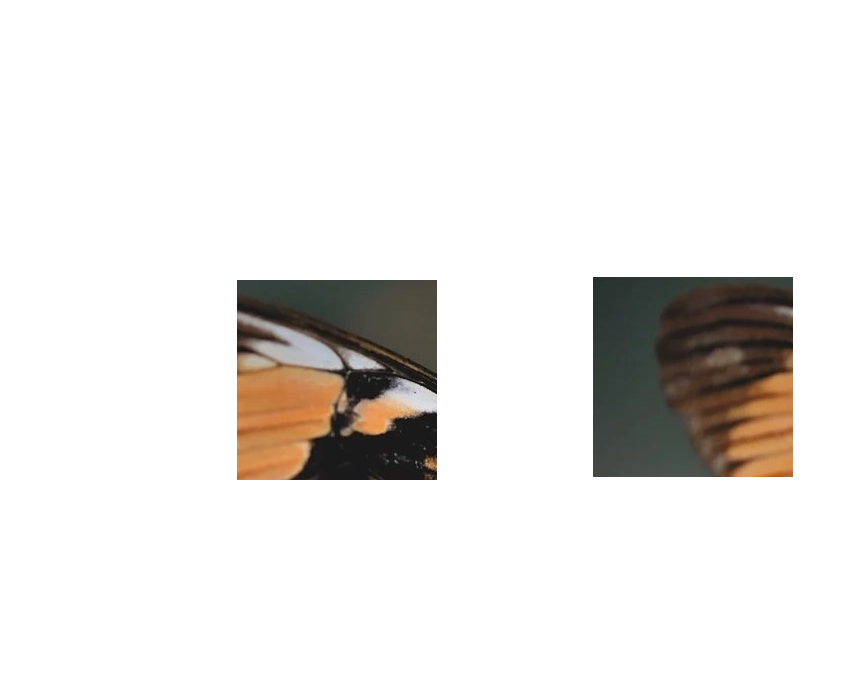
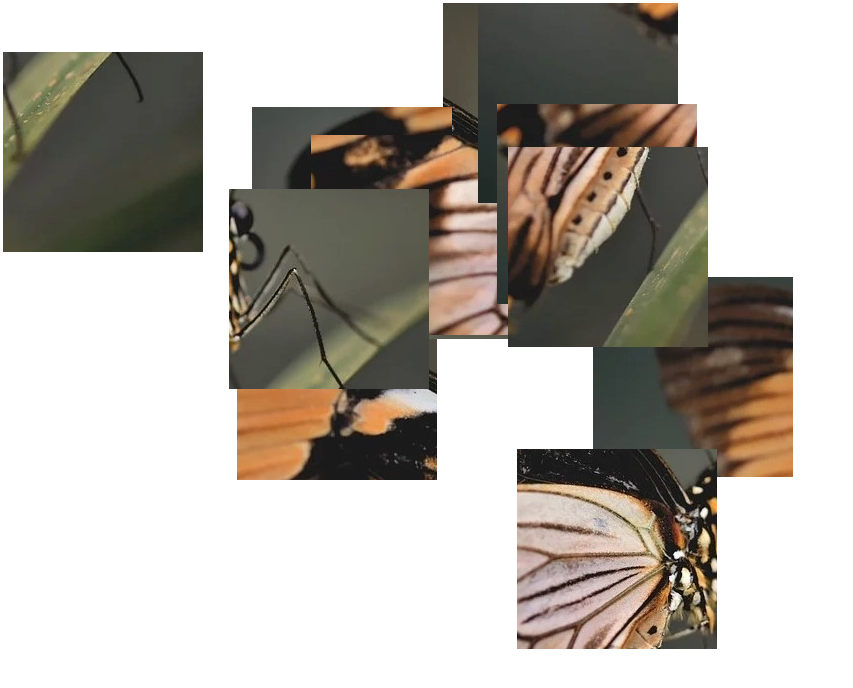
Before and after one commit to mailinnmoneel/M1GruppeOpgPuslespill, a plain HTML site: page index.html in a window 1280 px wide. Shown: the whole page, without its empty margins (0-853 px from the left). Drawn offline with Linux system fonts and the light colour scheme.

Commit message:
la til flere brikker

```diff
--- a/index.html
+++ b/index.html
@@ -19,6 +19,19 @@
         <div id="brikkeboks" onclick="dropPiece()" class="brikkeboks">
             <img id="1-1" class="brikke" onclick="pickUpPiece(this.id)" src="/img/1-1.png" alt="Brikke 1-1" width="200px" height="200px">
             <img id="1-2" class="brikke" onclick="pickUpPiece(this.id)" src="/img/1-2.png" alt="Brikke 1-2" width="200px" height="200px">
+            <img id="1-3" class="brikke" onclick="pickUpPiece(this.id)" src="/img/1-3.png" alt="Brikke 1-3" width="200px" height="200px">
+            <img id="1-4" class="brikke" onclick="pickUpPiece(this.id)" src="/img/1-4.png" alt="Brikke 1-4" width="200px" height="200px">
+
+            <img id="2-1" class="brikke" onclick="pickUpPiece(this.id)" src="/img/2-1.png" alt="Brikke 2-1" width="200px" height="200px">
+            <img id="2-2" class="brikke" onclick="pickUpPiece(this.id)" src="/img/2-2.png" alt="Brikke 2-2" width="200px" height="200px">
+            <img id="2-3" class="brikke" onclick="pickUpPiece(this.id)" src="/img/2-3.png" alt="Brikke 2-3" width="200px" height="200px">
+            <img id="2-4" class="brikke" onclick="pickUpPiece(this.id)" src="/img/2-4.png" alt="Brikke 2-4" width="200px" height="200px">
+
+            <img id="3-1" class="brikke" onclick="pickUpPiece(this.id)" src="/img/3-1.png" alt="Brikke 3-1" width="200px" height="200px">
+            <img id="3-2" class="brikke" onclick="pickUpPiece(this.id)" src="/img/3-2.png" alt="Brikke 3-2" width="200px" height="200px">
+            <img id="3-3" class="brikke" onclick="pickUpPiece(this.id)" src="/img/3-3.png" alt="Brikke 3-3" width="200px" height="200px">
+            <img id="3-4" class="brikke" onclick="pickUpPiece(this.id)" src="/img/3-4.png" alt="Brikke 3-4" width="200px" height="200px">
+
         </div>
         <div class="brett"></div>
 
--- a/script.js
+++ b/script.js
@@ -8,9 +8,21 @@ var puzzleBox;
 var puzzleBoxWidth;
 
 var puzzlePieces = [];
+
 var _1_1;
 var _1_2;
+var _1_3;
+var _1_4;
 
+var _2_1;
+var _2_2;
+var _2_3;
+var _2_4;
+
+var _3_1;
+var _3_2;
+var _3_3;
+var _3_4;
 
 // Setter opp variabler og henter referanse til elementer
 function init()
@@ -22,15 +34,36 @@ function init()
     puzzleBox.style.width = getPixels(boxWidth);
     puzzleBox.style.height = getPixels(boxHeight);
 
-    // Referanse til alle elementene. Kan gjøres bedre men tar det kjapt for å kunne teste
-    _1_1 = document.getElementById("1-1");
-    _1_2 = document.getElementById("1-2");
+    // Lager en ny versjon av "PuzzlePiece" til hver brikke og gir en ID, posisjon og velger om de skal ha en tilfeldig plassering på brettet
+    _1_1 = new PuzzlePiece("1-1", 100, 50, true);
+    _1_2 = new PuzzlePiece("1-2", 320, 50, true);
+    _1_3 = new PuzzlePiece("1-3", 320, 50, true);
+    _1_4 = new PuzzlePiece("1-4", 320, 50, true);
 
-    _1_1 = new PuzzlePiece("1-1", 100,50, true);
-    _1_2 = new PuzzlePiece("1-2", 320, 50, true);
+    _2_1 = new PuzzlePiece("2-1", 100, 50, true);
+    _2_2 = new PuzzlePiece("2-2", 320, 50, true);
+    _2_3 = new PuzzlePiece("2-3", 320, 50, true);
+    _2_4 = new PuzzlePiece("2-4", 320, 50, true);
+
+    _3_1 = new PuzzlePiece("3-1", 100, 50, true);
+    _3_2 = new PuzzlePiece("3-2", 320, 50, true);
+    _3_3 = new PuzzlePiece("3-3", 320, 50, true);
+    _3_4 = new PuzzlePiece("3-4", 320, 50, true);
 
     puzzlePieces.push(_1_1);
     puzzlePieces.push(_1_2);
+    puzzlePieces.push(_1_3);
+    puzzlePieces.push(_1_4);
+
+    puzzlePieces.push(_2_1);
+    puzzlePieces.push(_2_2);
+    puzzlePieces.push(_2_3);
+    puzzlePieces.push(_2_4);
+
+    puzzlePieces.push(_3_1);
+    puzzlePieces.push(_3_2);
+    puzzlePieces.push(_3_3);
+    puzzlePieces.push(_3_4);
 
     isHoldingObject = false;
     setInterval(updateItemPos, 10);
```
